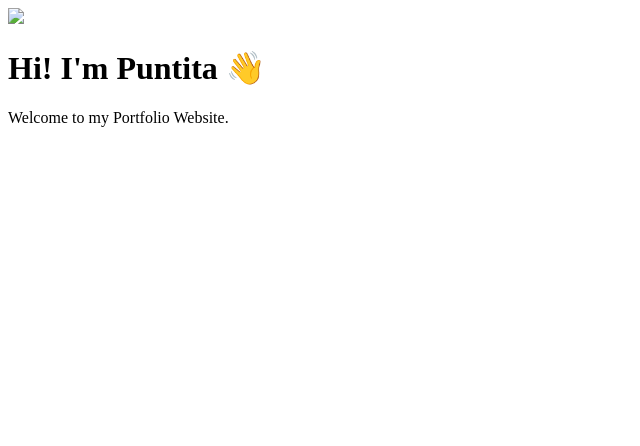
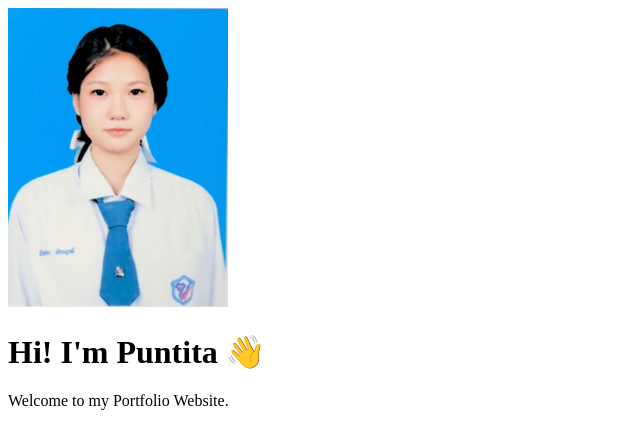
Before and after one commit to punpunii/punpunii.github.io, a plain HTML site: page index.html in a window 1280 px wide. Shown: the whole page, without its empty margins (0-640 px from the left). Drawn offline with Linux system fonts and the light colour scheme.

Commit message:
Update index.html

```diff
--- a/index.html
+++ b/index.html
@@ -6,7 +6,7 @@
 
 <body>
 
-<img src="IMG_1111.jpg" width="220">
+<img src="profile.jpg" width="220" alt="Profile">
 
 <h1>Hi! I'm Puntita 👋</h1>
 
```
